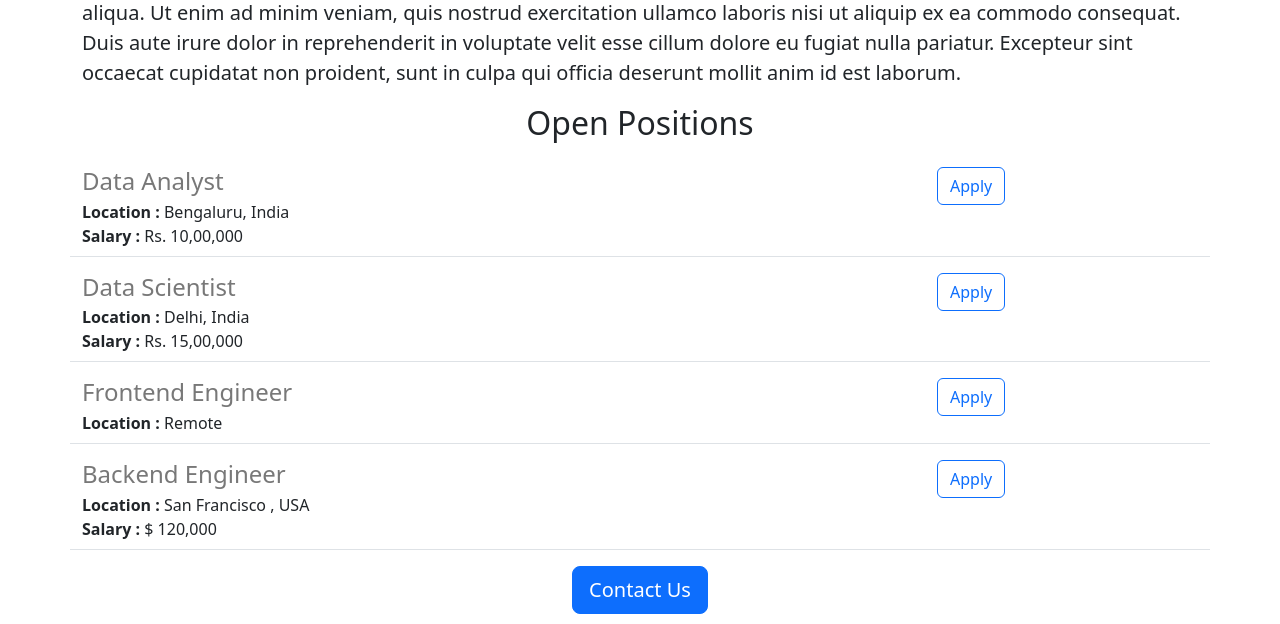
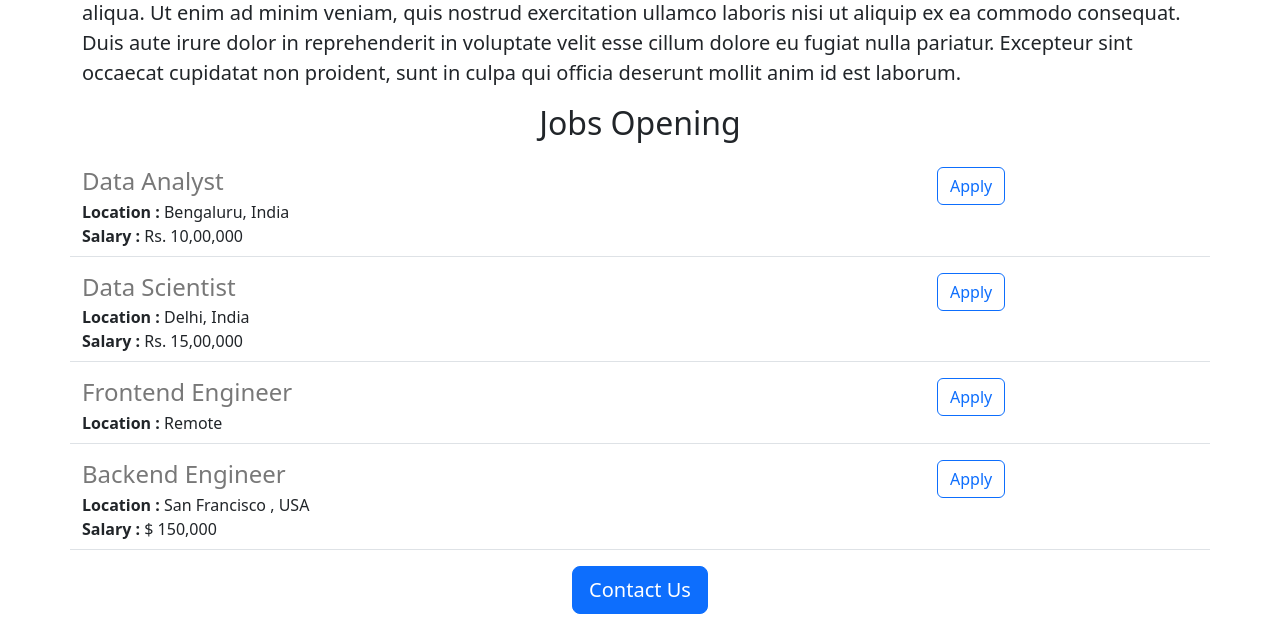
Before and after one commit to Shivam030903/jovians-carrer-website, a Flask app: page / in a window 1280 px wide. Shown: the part 542-1166 px from the top of the page. Run offline with Flask 2, Linux system fonts and the light colour scheme.

Commit message:
make some changes

```diff
--- a/app.py
+++ b/app.py
@@ -28,7 +28,7 @@ JOBS = [
     "id": 3,
     "title" : "Backend Engineer",
     "location" : "San Francisco , USA",
-    "salary" : '$ 120,000'
+    "salary" : '$ 150,000'
 
   }
 ]
--- a/templates/home.html
+++ b/templates/home.html
@@ -24,7 +24,7 @@
     <h2 class='text-center mt-2 mb-4'>About Jovian </h2>
     <p class = 'lead'>Lorem ipsum dolor sit amet, consectetur adipiscing elit, sed do eiusmod tempor incididunt ut labore et dolore magna aliqua. Ut enim ad minim veniam, quis nostrud exercitation ullamco laboris nisi ut aliquip ex ea commodo consequat. Duis aute irure dolor in reprehenderit in voluptate velit esse cillum dolore eu fugiat nulla pariatur. Excepteur sint occaecat cupidatat non proident, sunt in culpa qui officia deserunt mollit anim id est laborum.</p>
 
-    <h2 class='text-center mt-2 mb-4'>Open Positions</h2>
+    <h2 class='text-center mt-2 mb-4'>Jobs Opening</h2>
     <div>
       {% for job in jobs%}
         {% include 'jobitem.html'%}
```
